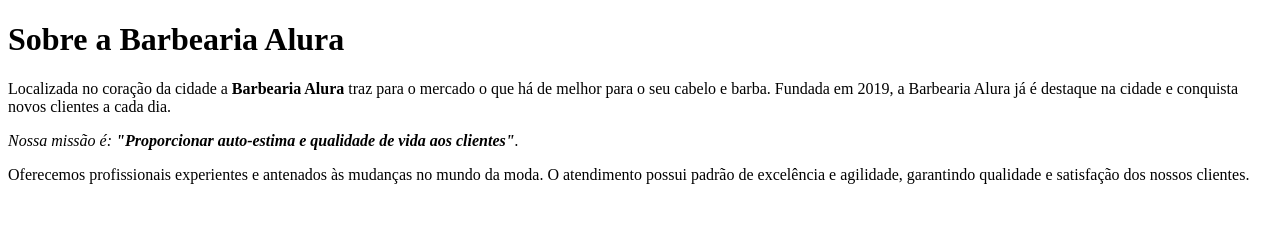
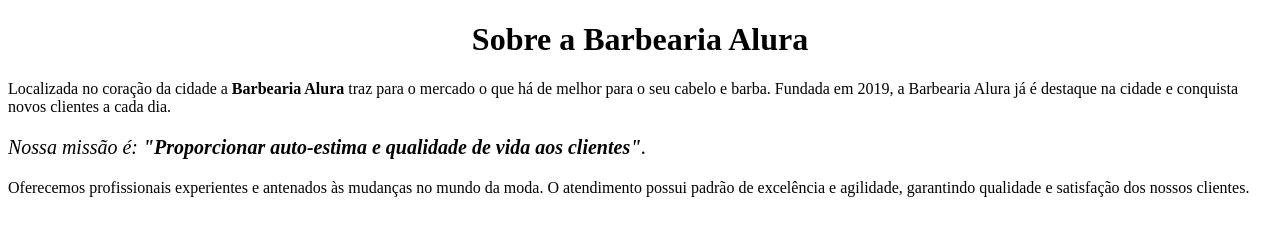
Before and after one commit to beatriz081A/vs.code.sublime-, a plain HTML site: page index.html in a window 1280 px wide. Drawn offline with Linux system fonts and the light colour scheme.

Commit message:
index.html

```diff
--- a/index.html
+++ b/index.html
@@ -1,10 +1,20 @@
 <!DOCTYPE html>
-<html>
-<h1>Sobre a Barbearia Alura</h1>
+<html lang="pt-br">
+    <head>
+        <meta charset="UTF-8">
+        <title>Barbearia Alura</title>
+        <link rel="stylesheet" href="style.css">
+    </head>
 
- <p>Localizada no coração da cidade a <strong>Barbearia Alura</strong> traz para o mercado o que há de melhor para o seu cabelo e barba. Fundada em 2019, a Barbearia Alura já é destaque na cidade e conquista novos clientes a cada dia.</p>
+    <body>
+        <h1 style="text-align: center">Sobre a Barbearia Alura</h1>
 
-<p><em>Nossa missão é: <strong>"Proporcionar auto-estima e qualidade de vida aos clientes"</strong>.</em></p>
+        <p>Localizada no coração da cidade a <strong>Barbearia Alura</strong> traz para o mercado o que há de melhor para o seu cabelo e barba.
+        Fundada em 2019, a Barbearia Alura já é destaque na cidade e conquista novos clientes a cada dia.</p>
 
-<p>Oferecemos profissionais experientes e antenados às mudanças no mundo da moda. O atendimento possui padrão de excelência e agilidade, garantindo qualidade e satisfação dos nossos clientes.</p>
+        <p style="font-size: 20px"><em>Nossa missão é: <strong>"Proporcionar auto-estima e qualidade de vida aos clientes"</strong>.</em></p>
+
+        <p>Oferecemos profissionais experientes e antenados às mudanças no mundo da moda.
+        O atendimento possui padrão de excelência e agilidade, garantindo qualidade e satisfação dos nossos clientes.</p>
+    </body>
 </html>
```
